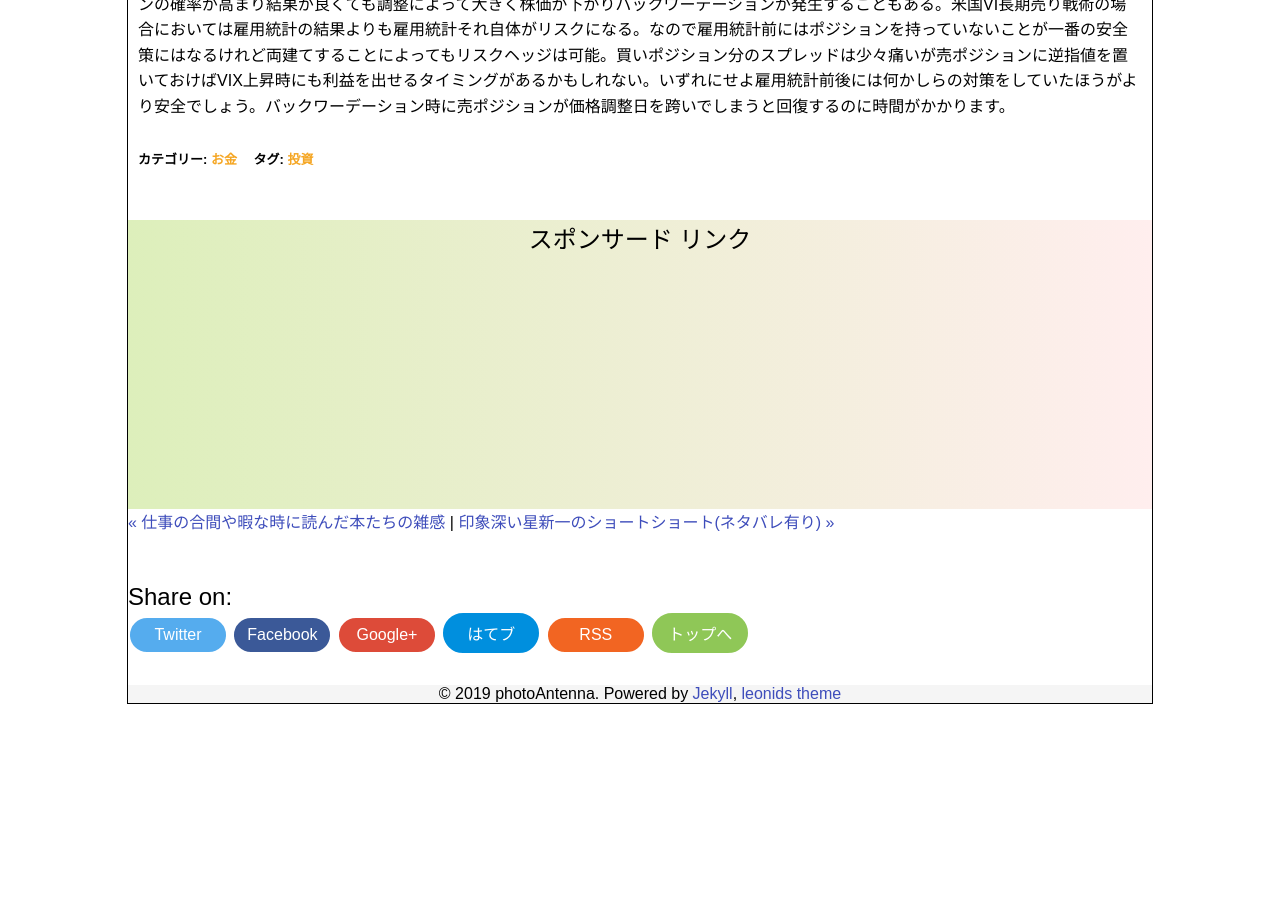
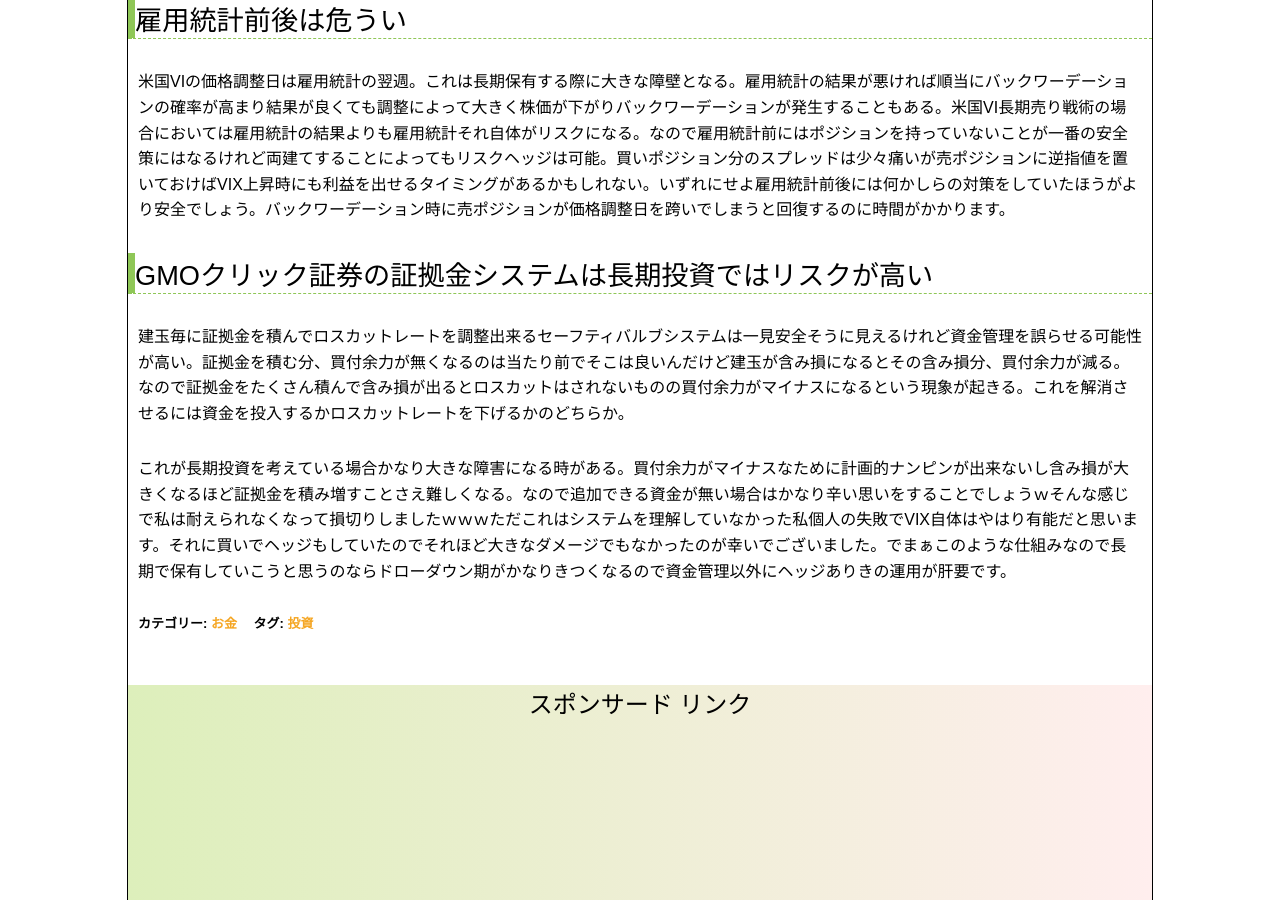
Before and after one commit to photoantenna/photoantenna.github.io, a Jekyll site: the page built from _posts/2017-01-26-vix.md, in a window 1280 px wide and 900 px high, scrolled down 6990 px. Built offline with Jekyll 4.4.1, drawn with Linux system fonts in a browser that asks for light colours; before the commit the page ends 7702 px from its top, so only the background shows below that; some of the changed text lies outside the part shown.

Commit message:
vix記事更新

```diff
--- a/_posts/2017-01-26-vix.md
+++ b/_posts/2017-01-26-vix.md
@@ -159,3 +162,9 @@
 #### 雇用統計前後は危うい
 
 米国VIの価格調整日は雇用統計の翌週。これは長期保有する際に大きな障壁となる。雇用統計の結果が悪ければ順当にバックワーデーションの確率が高まり結果が良くても調整によって大きく株価が下がりバックワーデーションが発生することもある。米国VI長期売り戦術の場合においては雇用統計の結果よりも雇用統計それ自体がリスクになる。なので雇用統計前にはポジションを持っていないことが一番の安全策にはなるけれど両建てすることによってもリスクヘッジは可能。買いポジション分のスプレッドは少々痛いが売ポジションに逆指値を置いておけばVIX上昇時にも利益を出せるタイミングがあるかもしれない。いずれにせよ雇用統計前後には何かしらの対策をしていたほうがより安全でしょう。バックワーデーション時に売ポジションが価格調整日を跨いでしまうと回復するのに時間がかかります。
+
+#### GMOクリック証券の証拠金システムは長期投資ではリスクが高い
+
+建玉毎に証拠金を積んでロスカットレートを調整出来るセーフティバルブシステムは一見安全そうに見えるけれど資金管理を誤らせる可能性が高い。証拠金を積む分、買付余力が無くなるのは当たり前でそこは良いんだけど建玉が含み損になるとその含み損分、買付余力が減る。なので証拠金をたくさん積んで含み損が出るとロスカットはされないものの買付余力がマイナスになるという現象が起きる。これを解消させるには資金を投入するかロスカットレートを下げるかのどちらか。
+
+これが長期投資を考えている場合かなり大きな障害になる時がある。買付余力がマイナスなために計画的ナンピンが出来ないし含み損が大きくなるほど証拠金を積み増すことさえ難しくなる。なので追加できる資金が無い場合はかなり辛い思いをすることでしょうｗそんな感じで私は耐えられなくなって損切りしましたｗｗｗただこれはシステムを理解していなかった私個人の失敗でVIX自体はやはり有能だと思います。それに買いでヘッジもしていたのでそれほど大きなダメージでもなかったのが幸いでございました。でまぁこのような仕組みなので長期で保有していこうと思うのならドローダウン期がかなりきつくなるので資金管理以外にヘッジありきの運用が肝要です。
```
Also changed, not shown: other parts of _posts/2017-01-26-vix.md (+20 -17 lines).
